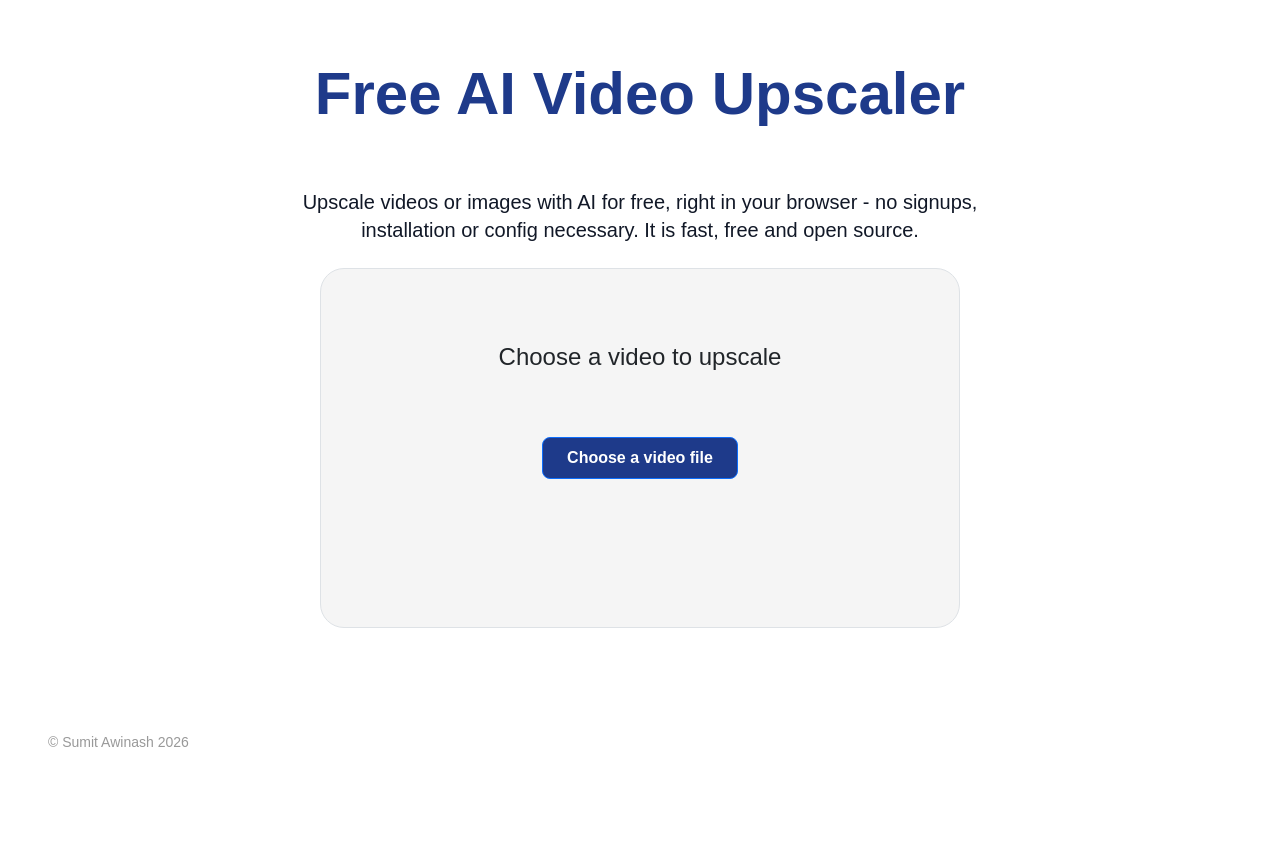
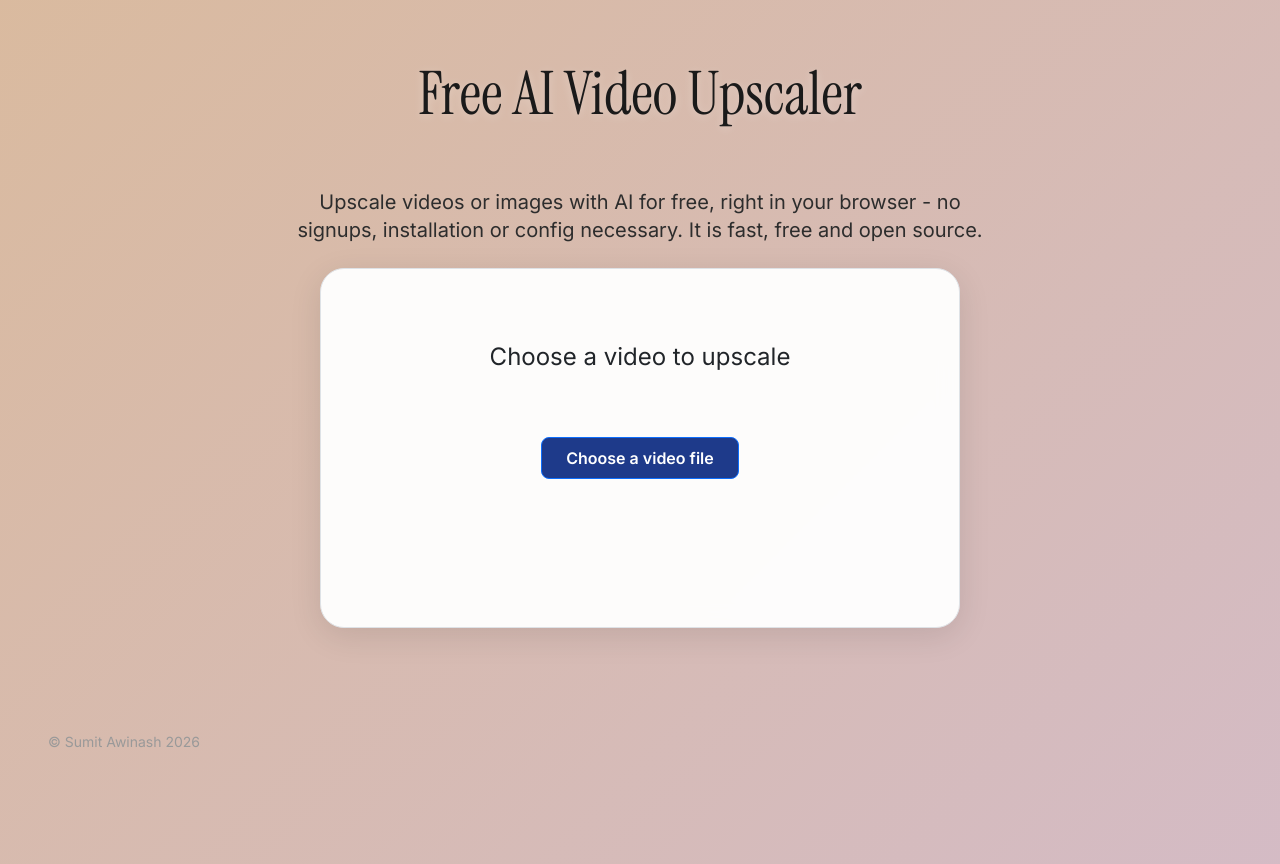
Before and after one commit to sumitawinash/video-upscaler, a website built with webpack: page src/index.html in a window 1280 px wide. Before the commit the page ends 800 px from the top, so only its background shows below. Built offline with nearby package versions, Linux system fonts and the light colour scheme; files whose address does not match are found by name.

Commit message:
Add custom branding styles and animations
Added custom branding styles including animated gradient background and improved text visibility.

```diff
--- a/src/index.css
+++ b/src/index.css
@@ -1,3 +1,63 @@
+/* ============================================
+   CUSTOM BRANDING STYLES
+   ============================================ */
+
+/* Animated Gradient Background */
+body {
+  background: linear-gradient(135deg, #ff5005 0%, #dbba95 50%, #d0bce1 100%);
+  background-size: 400% 400%;
+  animation: gradientShift 15s ease infinite;
+  min-height: 100vh;
+  position: relative;
+}
+
+@keyframes gradientShift {
+  0% {
+    background-position: 0% 50%;
+  }
+  50% {
+    background-position: 100% 50%;
+  }
+  100% {
+    background-position: 0% 50%;
+  }
+}
+
+/* Font Families */
+h1, h2, h3, h4, h5, h6, #title {
+  font-family: 'Instrument Serif', serif !important;
+  font-weight: 400;
+}
+
+body, p, span, div, button, input, .text-base {
+  font-family: 'Inter', sans-serif !important;
+}
+
+/* Better text visibility on gradient */
+#title {
+  color: #1a1a1a;
+  text-shadow: 0 2px 10px rgba(255, 255, 255, 0.3);
+}
+
+#hero-text {
+  color: #2d2d2d;
+}
+
+/* Improve panels on gradient background */
+#file-load-panel,
+#start-panel,
+#loading-panel,
+#error-panel,
+#unsupported-panel {
+  background: rgba(255, 255, 255, 0.95) !important;
+  backdrop-filter: blur(10px);
+  box-shadow: 0 8px 32px rgba(0, 0, 0, 0.1);
+  border: 1px solid rgba(255, 255, 255, 0.3);
+}
+
+/* ============================================
+   END CUSTOM BRANDING
+   ============================================ */
 
 @tailwind base;
 @tailwind components;
```
